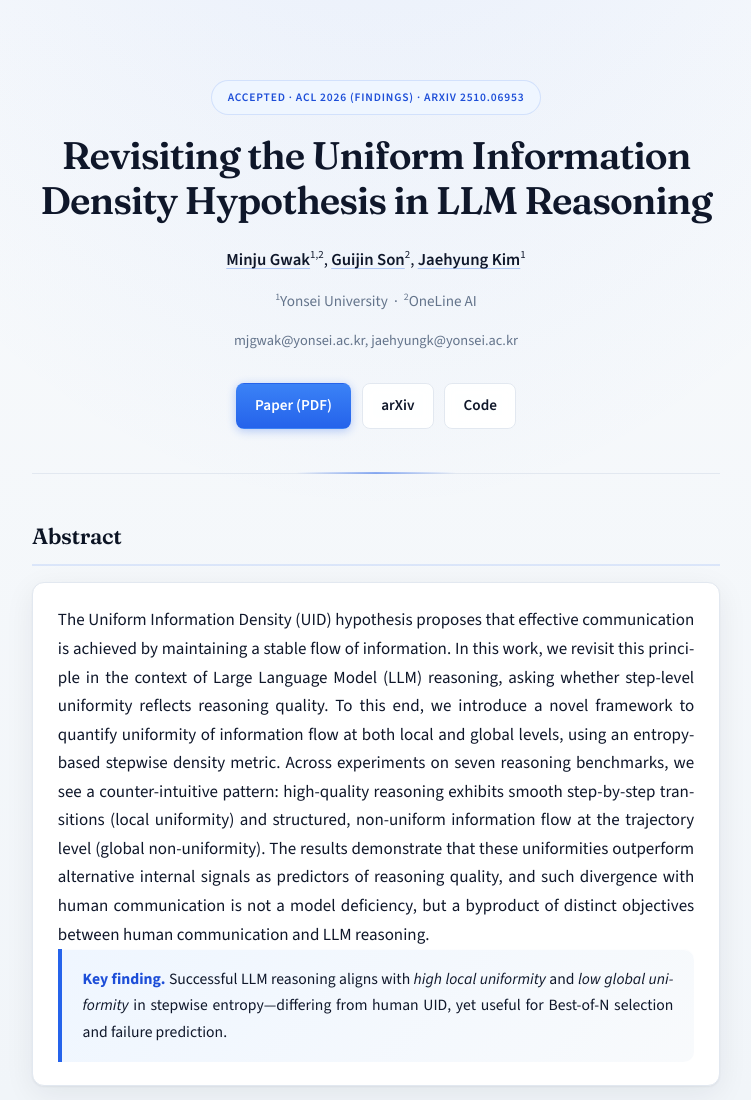
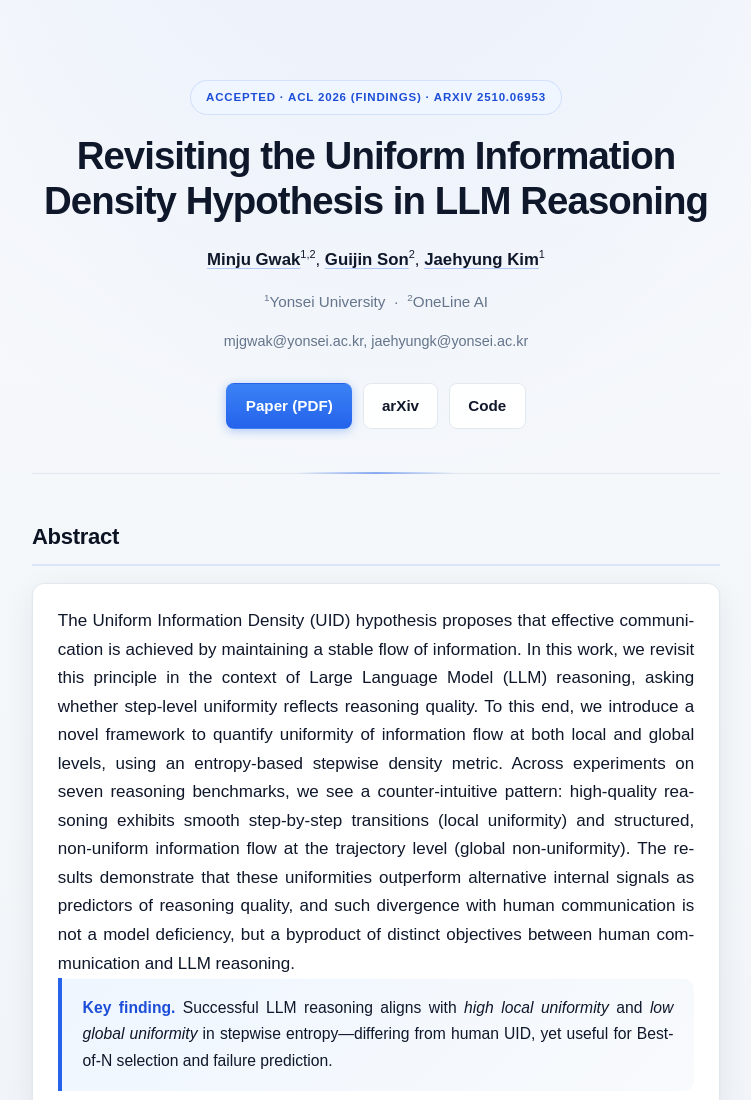
Before and after one commit to talzoomanzoo/uid-reasoning-project-page, a plain HTML site: page index.html in a window 1280 px wide. Shown: the top 1100 px of the page, without its empty margins (264-1015 px from the left). Drawn offline with nearby package versions, Linux system fonts and the light colour scheme.

Commit message:
update font

```diff
--- a/index.html
+++ b/index.html
@@ -5,9 +5,6 @@
     <meta name="viewport" content="width=device-width, initial-scale=1.0">
     <title>Revisiting the Uniform Information Density Hypothesis in LLM Reasoning</title>
     <meta name="description" content="ACL 2026 Findings. We revisit UID in LLM reasoning with entropy-based metrics for local and global information flow across reasoning benchmarks.">
-    <link rel="preconnect" href="https://fonts.googleapis.com">
-    <link rel="preconnect" href="https://fonts.gstatic.com" crossorigin>
-    <link href="https://fonts.googleapis.com/css2?family=Fraunces:ital,opsz,wght@0,9..144,400;0,9..144,600;0,9..144,700;1,9..144,400&family=Source+Sans+3:ital,wght@0,400;0,500;0,600;0,700;1,400&display=swap" rel="stylesheet">
     <style>
         :root {
             --ink: #0f172a;
@@ -38,7 +35,7 @@
 
         body {
             margin: 0;
-            font-family: "Source Sans 3", system-ui, sans-serif;
+            font-family: Arial, sans-serif;
             font-size: 1.0625rem;
             line-height: 1.68;
             color: var(--ink);
@@ -100,7 +97,7 @@
         }
 
         h1 {
-            font-family: Fraunces, Georgia, serif;
+            font-family: Arial, sans-serif;
             font-weight: 600;
             font-size: clamp(1.7rem, 4.6vw, 2.4rem);
             line-height: 1.18;
@@ -197,7 +194,7 @@
         }
 
         h2 {
-            font-family: Fraunces, Georgia, serif;
+            font-family: Arial, sans-serif;
             font-size: 1.38rem;
             font-weight: 600;
             margin: 0 0 1.05rem;
@@ -271,7 +268,7 @@
         }
 
         pre.cite {
-            font-family: ui-monospace, "Cascadia Code", "SF Mono", Menlo, monospace;
+            font-family: Arial, sans-serif;
             font-size: 0.78rem;
             line-height: 1.55;
             background: linear-gradient(165deg, #0f172a 0%, #0c1528 100%);
```
